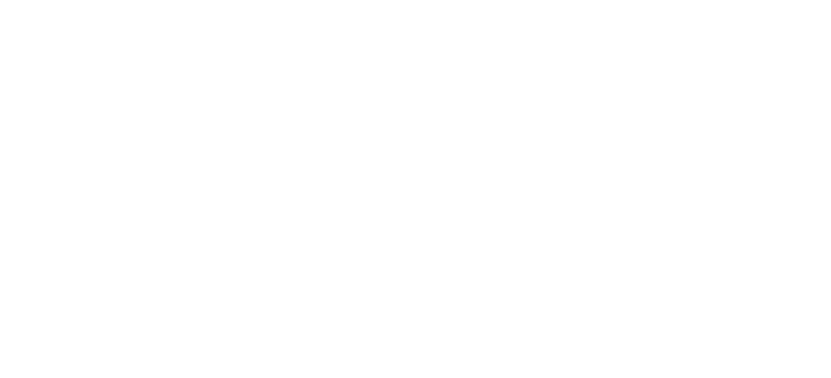
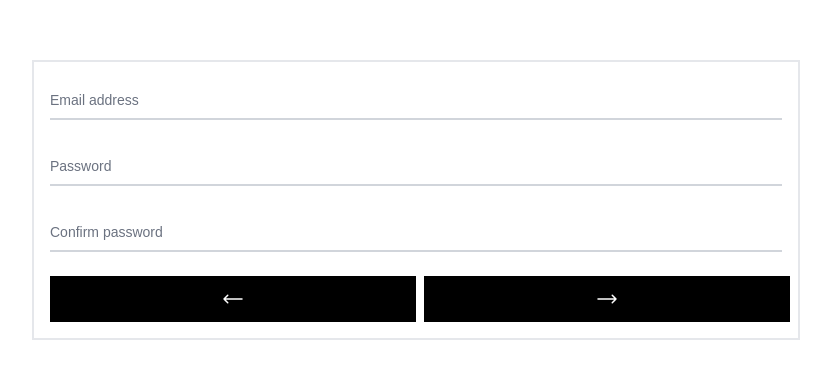
Before and after one commit to jiajunli-dev/Project-C, a React (Vite) app in the folder Source/Project C/ClientApp/: page /create-ticket in a window 1280 px wide. Before the commit this address had no page. Shown: the part 200-578 px from the top of the page, without its empty margins (224-1055 px from the left). Built offline with nearby package versions, Linux system fonts and the light colour scheme.

Commit message:
Create ticket start

```diff
--- a/Source/Project C/ClientApp/src/App.tsx
+++ b/Source/Project C/ClientApp/src/App.tsx
@@ -4,6 +4,7 @@
 import { BrowserRouter as Router, Routes, Route } from "react-router-dom";
 import HomePage from "./pages/HomePage";
 import LoginPage from "./pages/LoginPage";
+import CreateTicket from "./pages/CreateTicket";
 
 function App() {
   return (
@@ -13,6 +14,7 @@
           <Route path="/" element={<Parent />}>
             <Route path="/" element={<HomePage />} />
             <Route path="/authentication" element={<LoginPage />} />
+            <Route path="/create-ticket" element={<CreateTicket />} />
           </Route>
         </Routes>
       </Router>
--- /dev/null
+++ b/Source/Project C/ClientApp/src/pages/CreateTicket.tsx
@@ -0,0 +1,93 @@
+import { useState } from "react";
+
+const CreateTicket = () => {
+
+    const [currForm, setCurrForm] = useState<number>(0);
+
+
+  return (
+    <div className="w-full h-screen flex justify-center items-center">
+
+        {/* Form 1  */}
+        {currForm === 0 && (
+            <form className="w-3/5 border-2 p-4">
+            <div className="relative z-0 w-full mb-6 group">
+                <input type="email" name="floating_email" id="floating_email" className="block py-2.5 px-0 w-full text-sm text-gray-900 bg-transparent border-0 border-b-2 border-gray-300 appearance-none dark:text-white dark:border-gray-600 dark:focus:border-white focus:outline-none focus:ring-0 focus:border-black peer" placeholder=" " required />
+                <label htmlFor="floating_email" className="peer-focus:font-medium absolute text-sm text-gray-500 dark:text-gray-400 duration-300 transform -translate-y-6 scale-75 top-3 -z-10 origin-[0] peer-focus:left-0 peer-focus:text-black peer-focus:dark:text-white peer-placeholder-shown:scale-100 peer-placeholder-shown:translate-y-0 peer-focus:scale-75 peer-focus:-translate-y-6">Email address</label>
+            </div>
+            <div className="relative z-0 w-full mb-6 group">
+                <input type="password" name="floating_password" id="floating_password" className="block py-2.5 px-0 w-full text-sm text-gray-900 bg-transparent border-0 border-b-2 border-gray-300 appearance-none dark:text-white dark:border-gray-600 dark:focus:border-white focus:outline-none focus:ring-0 focus:border-black peer" placeholder=" " required />
+                <label htmlFor="floating_password"  className="peer-focus:font-medium absolute text-sm text-gray-500 dark:text-gray-400 duration-300 transform -translate-y-6 scale-75 top-3 -z-10 origin-[0] peer-focus:left-0 peer-focus:text-black peer-focus:dark:text-white peer-placeholder-shown:scale-100 peer-placeholder-shown:translate-y-0 peer-focus:scale-75 peer-focus:-translate-y-6">Password</label>
+            </div>
+            <div className="relative z-0 w-full mb-6 group">
+                <input type="password" name="repeat_password" id="floating_repeat_password" className="block py-2.5 px-0 w-full text-sm text-gray-900 bg-transparent border-0 border-b-2 border-gray-300 appearance-none dark:text-white dark:border-gray-600 dark:focus:border-white focus:outline-none focus:ring-0 focus:border-black peer" placeholder=" " required />
+                <label htmlFor="floating_repeat_password"  className="peer-focus:font-medium absolute text-sm text-gray-500 dark:text-gray-400 duration-300 transform -translate-y-6 scale-75 top-3 -z-10 origin-[0] peer-focus:left-0 peer-focus:text-black peer-focus:dark:text-white peer-placeholder-shown:scale-100 peer-placeholder-shown:translate-y-0 peer-focus:scale-75 peer-focus:-translate-y-6">Confirm password</label>
+            </div>
+
+            <div className="flex justify-evenly gap-2 ">
+
+                <button
+                onClick={() => setCurrForm(currForm == 0 ? 0 : currForm - 1)}
+                type="submit" className="flex justify-center min-w-[50%] rounded-none text-white bg-black hover:text-black hover:bg-white hover:border-2 hover:border-black focus:outline-none focus:ring-black font-medium text-sm sm:w-auto px-5 py-2.5 text-center dark:bg-blue-600 dark:hover:bg-blue-700 dark:focus:ring-blue-800">
+                    <svg xmlns="http://www.w3.org/2000/svg" fill="none" viewBox="0 0 24 24" strokeWidth={1.5} stroke="currentColor" className="w-6 h-6">
+                        <path strokeLinecap="round" strokeLinejoin="round" d="M6.75 15.75L3 12m0 0l3.75-3.75M3 12h18" />
+                    </svg>
+                </button>
+
+                <button
+                onClick={() => setCurrForm(currForm + 1)}
+                type="submit" className=" flex justify-center min-w-[50%] rounded-none text-white bg-black hover:text-black hover:bg-white hover:border-2 hover:border-black focus:outline-none focus:ring-black font-medium text-sm sm:w-auto px-5 py-2.5 text-center dark:bg-blue-600 dark:hover:bg-blue-700 dark:focus:ring-blue-800">
+                    <svg xmlns="http://www.w3.org/2000/svg" fill="none" viewBox="0 0 24 24" strokeWidth={1.5} stroke="currentColor" className="w-6 h-6">
+                        <path strokeLinecap="round" strokeLinejoin="round" d="M17.25 8.25L21 12m0 0l-3.75 3.75M21 12H3" />
+                    </svg>
+                </button>
+            </div>
+
+            </form>
+        )}
+
+        {/* Form 2  */}
+        {currForm === 1 && (
+            <form className="w-3/5 border-2 p-4">
+            <div className="relative z-0 w-full mb-6 group">
+                <input type="email" name="floating_email" id="floating_email" className="block py-2.5 px-0 w-full text-sm text-gray-900 bg-transparent border-0 border-b-2 border-gray-300 appearance-none dark:text-white dark:border-gray-600 dark:focus:border-white focus:outline-none focus:ring-0 focus:border-black peer" placeholder=" " required />
+                <label htmlFor="floating_email" className="peer-focus:font-medium absolute text-sm text-gray-500 dark:text-gray-400 duration-300 transform -translate-y-6 scale-75 top-3 -z-10 origin-[0] peer-focus:left-0 peer-focus:text-black peer-focus:dark:text-white peer-placeholder-shown:scale-100 peer-placeholder-shown:translate-y-0 peer-focus:scale-75 peer-focus:-translate-y-6">Email address 2</label>
+            </div>
+            <div className="relative z-0 w-full mb-6 group">
+                <input type="password" name="floating_password" id="floating_password" className="block py-2.5 px-0 w-full text-sm text-gray-900 bg-transparent border-0 border-b-2 border-gray-300 appearance-none dark:text-white dark:border-gray-600 dark:focus:border-white focus:outline-none focus:ring-0 focus:border-black peer" placeholder=" " required />
+                <label htmlFor="floating_password"  className="peer-focus:font-medium absolute text-sm text-gray-500 dark:text-gray-400 duration-300 transform -translate-y-6 scale-75 top-3 -z-10 origin-[0] peer-focus:left-0 peer-focus:text-black peer-focus:dark:text-white peer-placeholder-shown:scale-100 peer-placeholder-shown:translate-y-0 peer-focus:scale-75 peer-focus:-translate-y-6">Password 2 </label>
+            </div>
+            <div className="relative z-0 w-full mb-6 group">
+                <input type="password" name="repeat_password" id="floating_repeat_password" className="block py-2.5 px-0 w-full text-sm text-gray-900 bg-transparent border-0 border-b-2 border-gray-300 appearance-none dark:text-white dark:border-gray-600 dark:focus:border-white focus:outline-none focus:ring-0 focus:border-black peer" placeholder=" " required />
+                <label htmlFor="floating_repeat_password"  className="peer-focus:font-medium absolute text-sm text-gray-500 dark:text-gray-400 duration-300 transform -translate-y-6 scale-75 top-3 -z-10 origin-[0] peer-focus:left-0 peer-focus:text-black peer-focus:dark:text-white peer-placeholder-shown:scale-100 peer-placeholder-shown:translate-y-0 peer-focus:scale-75 peer-focus:-translate-y-6">Confirm password 2</label>
+            </div>
+
+            <div className="flex justify-evenly gap-2 ">
+                <button
+                    onClick={() => setCurrForm(currForm - 1)}
+                    type="submit" className="flex justify-center min-w-[50%] rounded-none text-white bg-black hover:text-black hover:bg-white hover:border-2 hover:border-black focus:outline-none focus:ring-black font-medium text-sm sm:w-auto px-5 py-2.5 text-center dark:bg-blue-600 dark:hover:bg-blue-700 dark:focus:ring-blue-800">
+                        <svg xmlns="http://www.w3.org/2000/svg" fill="none" viewBox="0 0 24 24" strokeWidth={1.5} stroke="currentColor" className="w-6 h-6">
+                            <path strokeLinecap="round" strokeLinejoin="round" d="M6.75 15.75L3 12m0 0l3.75-3.75M3 12h18" />
+                        </svg>
+                </button>
+
+                <button
+                    onClick={() => setCurrForm(currForm + 1)}
+                    type="submit" className=" flex justify-center min-w-[50%] rounded-none text-white bg-black hover:text-black hover:bg-white hover:border-2 hover:border-black focus:outline-none focus:ring-black font-medium text-sm sm:w-auto px-5 py-2.5 text-center dark:bg-blue-600 dark:hover:bg-blue-700 dark:focus:ring-blue-800">
+                        <svg xmlns="http://www.w3.org/2000/svg" fill="none" viewBox="0 0 24 24" strokeWidth={1.5} stroke="currentColor" className="w-6 h-6">
+                            <path strokeLinecap="round" strokeLinejoin="round" d="M17.25 8.25L21 12m0 0l-3.75 3.75M21 12H3" />
+                        </svg>
+                </button>
+            </div>
+
+            </form>
+        )}
+
+        {/* submitbutton
+            <button type="submit" className="min-w-full rounded-none text-white bg-black hover:text-black hover:bg-white hover:border-2 hover:border-black focus:outline-none focus:ring-black font-medium text-sm sm:w-auto px-5 py-2.5 text-center dark:bg-blue-600 dark:hover:bg-blue-700 dark:focus:ring-blue-800">Submit</button>
+        */}
+    </div>
+  )
+}
+
+export default CreateTicket
```
